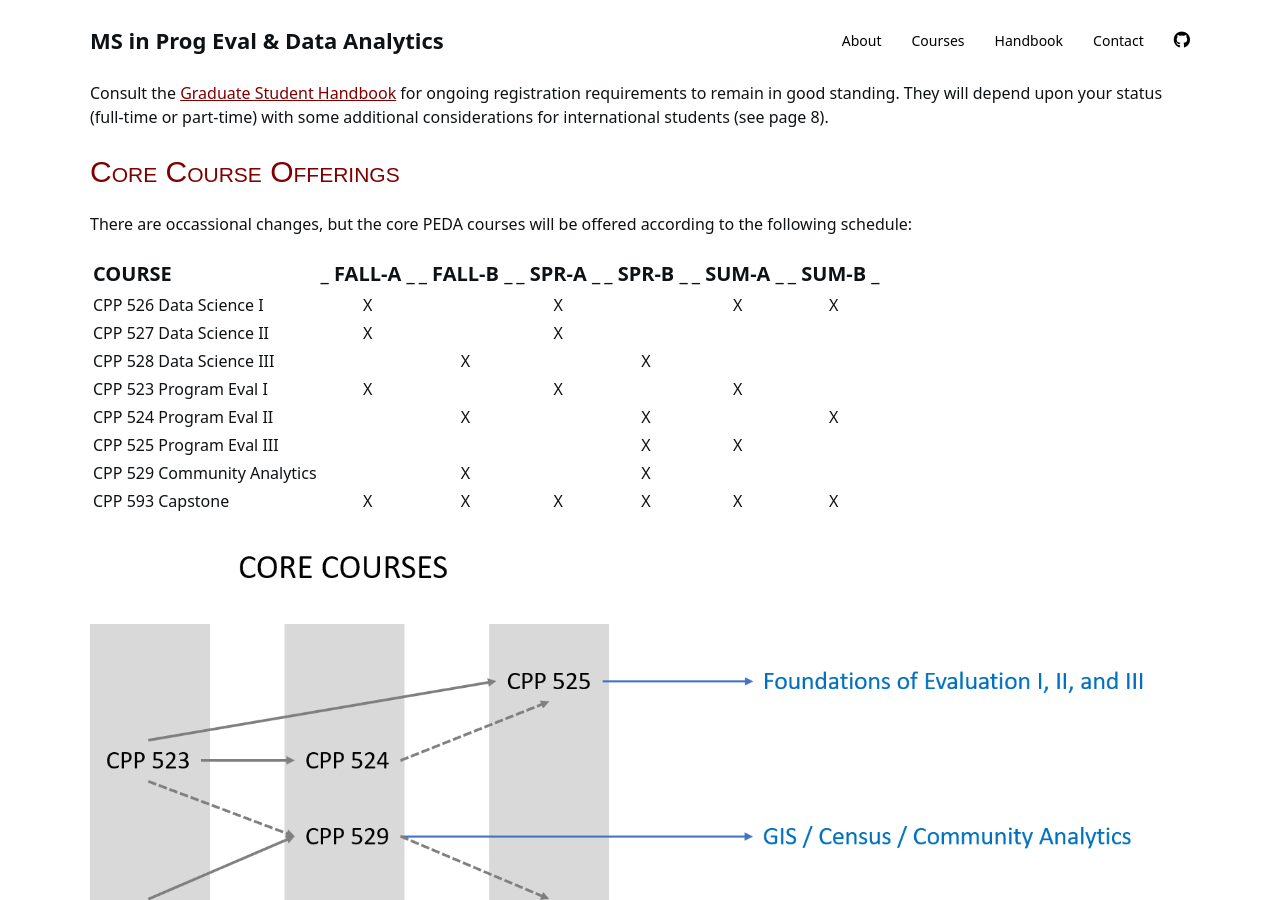
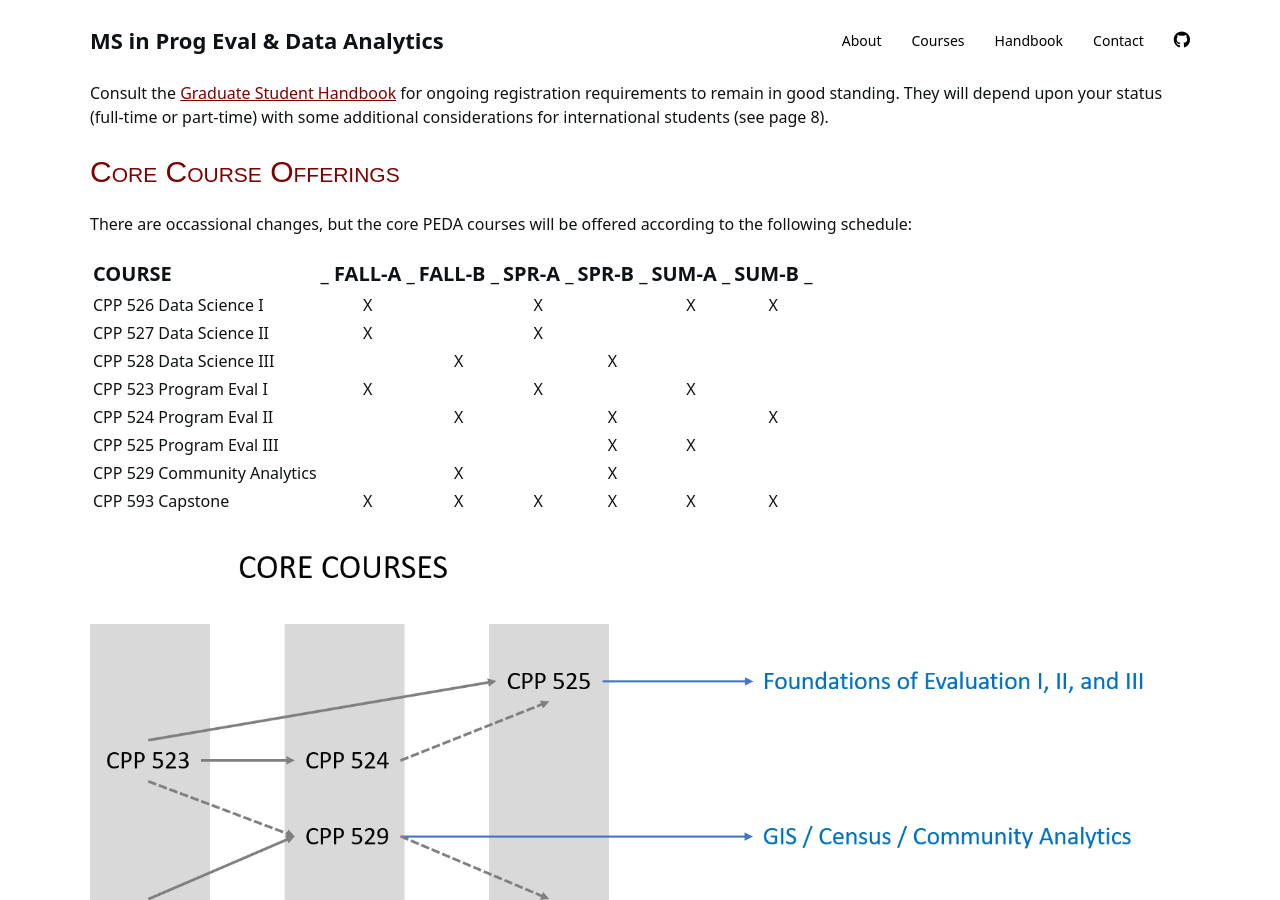
Before and after one commit to DS4PS/ms-prog-eval-data-analytics, a Jekyll site: the page built from orientation.md, in a window 1280 px wide and 900 px high, scrolled down 2490 px. Built offline with Jekyll 4.4.1, drawn with Linux system fonts in a browser that asks for light colours; nearby versions of some CDN libraries; a style sheet for code colours, icons or effects is not loaded.

```diff
--- a/orientation.md
+++ b/orientation.md
@@ -107,7 +107,7 @@ Consult the [Graduate Student Handbook](https://graduate.asu.edu/sites/default/f
 
 There are occassional changes, but the core PEDA courses will be offered according to the following schedule:
 
-| COURSE  | _ FALL-A _ | _ FALL-B _ | _ SPR-A _ | _ SPR-B _ | _ SUM-A _ | _ SUM-B _ |
+| COURSE  | _ FALL-A _ |  FALL-B _ |  SPR-A _ |  SPR-B _ |  SUM-A _ |  SUM-B _ |
 |:--------------------|:-------------:|:-----------:|:-----------:|:-----------:|:-----------:|:-----------:|
 | CPP 526 Data Science I   | X |   | X |   | X | X |
 | CPP 527 Data Science II  | X |   | X |   |   |   |
```
